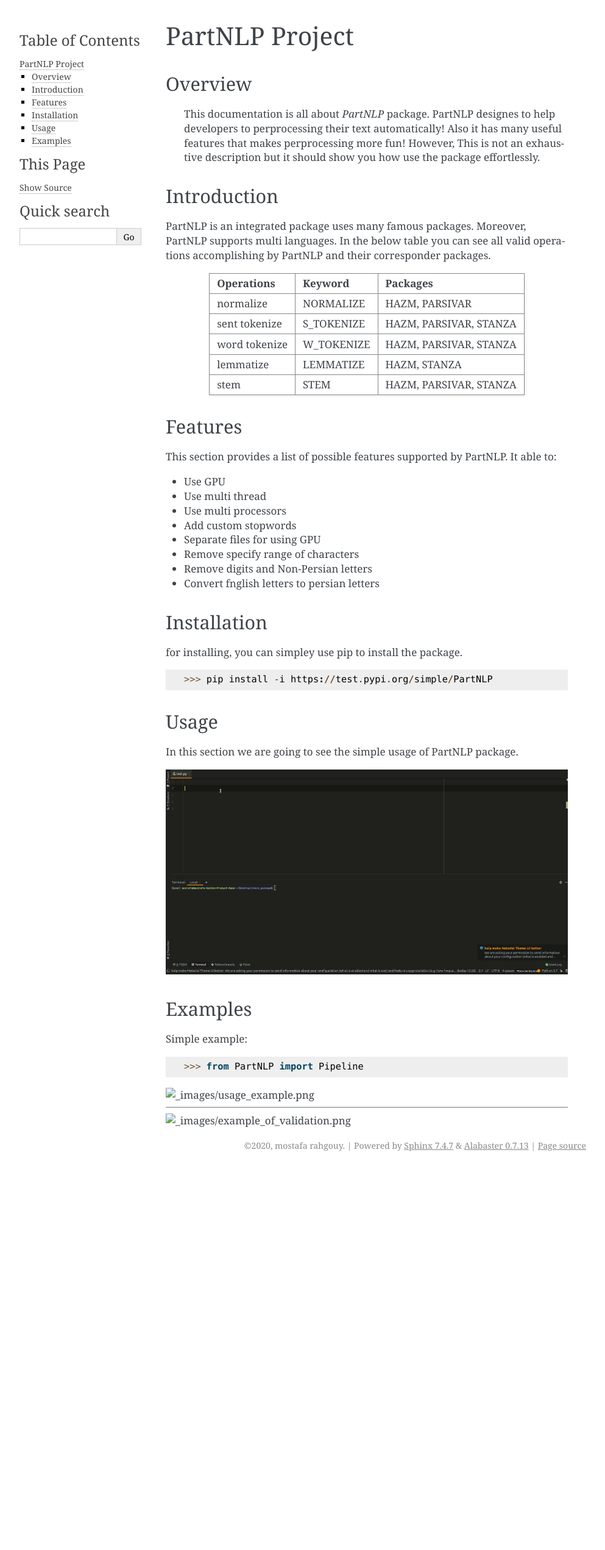
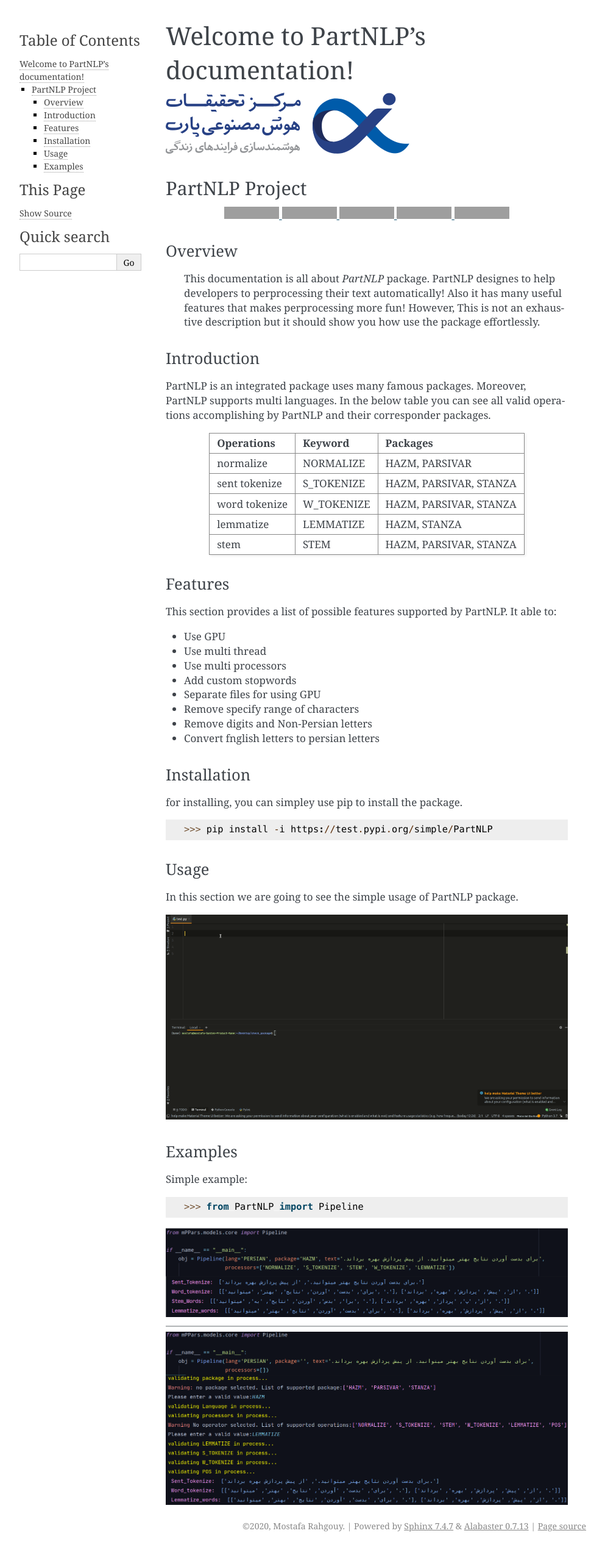
Before and after one commit to partdpai/PartNLP, a Sphinx documentation site: the page built from docs/source/index.rst, in a window 1280 px wide. Shown: the whole page at 61% size, without its empty margins (148-1141 px from the left). Built offline with Sphinx 7.4.7, drawn with Linux system fonts in a browser that asks for light colours; before the commit the page ends 1918 px from its top, so only the background shows below that; grey boxes are pictures that could not be loaded.

Commit message:
[Add] PartNLP logo - [fix] project name

```diff
--- a/docs/source/conf.py
+++ b/docs/source/conf.py
@@ -17,29 +17,21 @@
 
 # -- Project information -----------------------------------------------------
 
-project = 'PParser'
-copyright = '2020, mostafa rahgouy'
-author = 'mostafa rahgouy'
+project = 'PartNLP'
+copyright = '2020, Mostafa Rahgouy'
+author = 'Mostafa Rahgouy'
 
 # The full version, including alpha/beta/rc tags
-release = '0.01'
+release = '0.1.10'
 
-
-from sphinx.builders.html import StandaloneHTMLBuilder
-StandaloneHTMLBuilder.supported_image_types = [
-    'image/svg+xml',
-    'image/gif',
-    'image/png',
-    'image/jpeg'
-]
 
 # -- General configuration ---------------------------------------------------
 
 # Add any Sphinx extension module names here, as strings. They can be
 # extensions coming with Sphinx (named 'sphinx.ext.*') or your custom
 # ones.
-# extensions = ['_sphinx.ext.todo']
-extensions = ['sphinx.ext.todo', 'sphinx_copybutton', 'sphinx.ext.todo']
+extensions = [
+]
 
 # Add any paths that contain templates here, relative to this directory.
 templates_path = ['_templates']
@@ -61,6 +53,3 @@ html_theme = 'alabaster'
 # relative to this directory. They are copied after the builtin static files,
 # so a file named "default.css" will overwrite the builtin "default.css".
 html_static_path = ['_static']
-
-
-todo_include_todos=True
--- a/docs/source/index.rst
+++ b/docs/source/index.rst
@@ -1,13 +1,50 @@
+.. PartNLP documentation master file, created by
+   sphinx-quickstart on Sun Jul 19 09:09:01 2020.
+   You can adapt this file completely to your liking, but it should at least
+   contain the root `toctree` directive.
+
+Welcome to PartNLP's documentation!
+===================================
+
+.. toctree::
+   :maxdepth: 2
+   :caption: Contents:
+
+.. image:: images/PartAiLogo.png
 
 
 ##############################################
 PartNLP Project
 ##############################################
+.. raw:: html
+
+    <embed>
+	<div align="center">
+	    <a href="https://pypi.org/project/stanza/">
+	        <img alt="Conda Versions" src="https://img.shields.io/badge/stanza-v1.0.1-green">
+	    </a>
+
+		<a href="https://pypi.org/project/nltk/">
+	        <img alt="Conda Versions" src="https://img.shields.io/badge/nltk-v3.5-orange">
+	    </a>
+
+	    <a href="https://pypi.org/project/hazm/">
+	        <img alt="Conda Versions" src="https://img.shields.io/badge/hazm-v0.7.0-blue">
+	    </a>
+
+	    <a href="https://pypi.org/project/parsivar/">
+	        <img alt="Conda Versions" src="https://img.shields.io/badge/parsivar-v0.2.3-yellow">
+	    </a>
+
+	    <a href="https://pypi.org/project/dash/">
+	        <img alt="Python Versions" src="https://img.shields.io/badge/dash-v1.13.4-red">
+	    </a>
+	</div>
+	</embed>
 
 
 Overview
 #############
-
 
     This documentation is all about *PartNLP* package. PartNLP designes to help developers to perprocessing their text automatically! Also it has many useful features that makes perprocessing more fun! However, This is not an exhaustive description but it should show you how use the package effortlessly.
 
@@ -65,10 +102,10 @@ Simple example:
 >>> from PartNLP import Pipeline
 
 
-.. image:: _images/usage_example.png
+.. image:: images/usage_example.png
 
 
 #############
 
 
-.. image:: _images/example_of_validation.png
+.. image:: images/example_of_validation.png
```
Also changed, not shown: docs/index.html (+41 -17 lines), docs/source/images/PartAiLogo.png (added), 16 other files.
